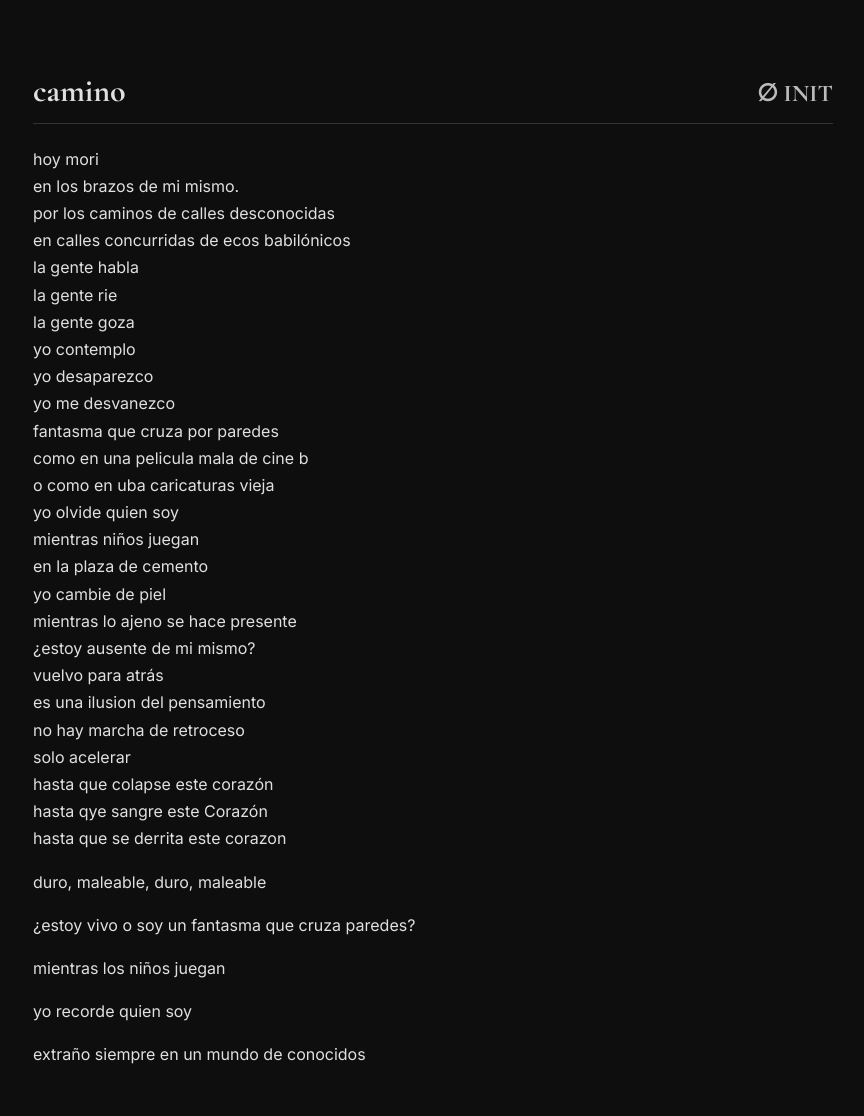
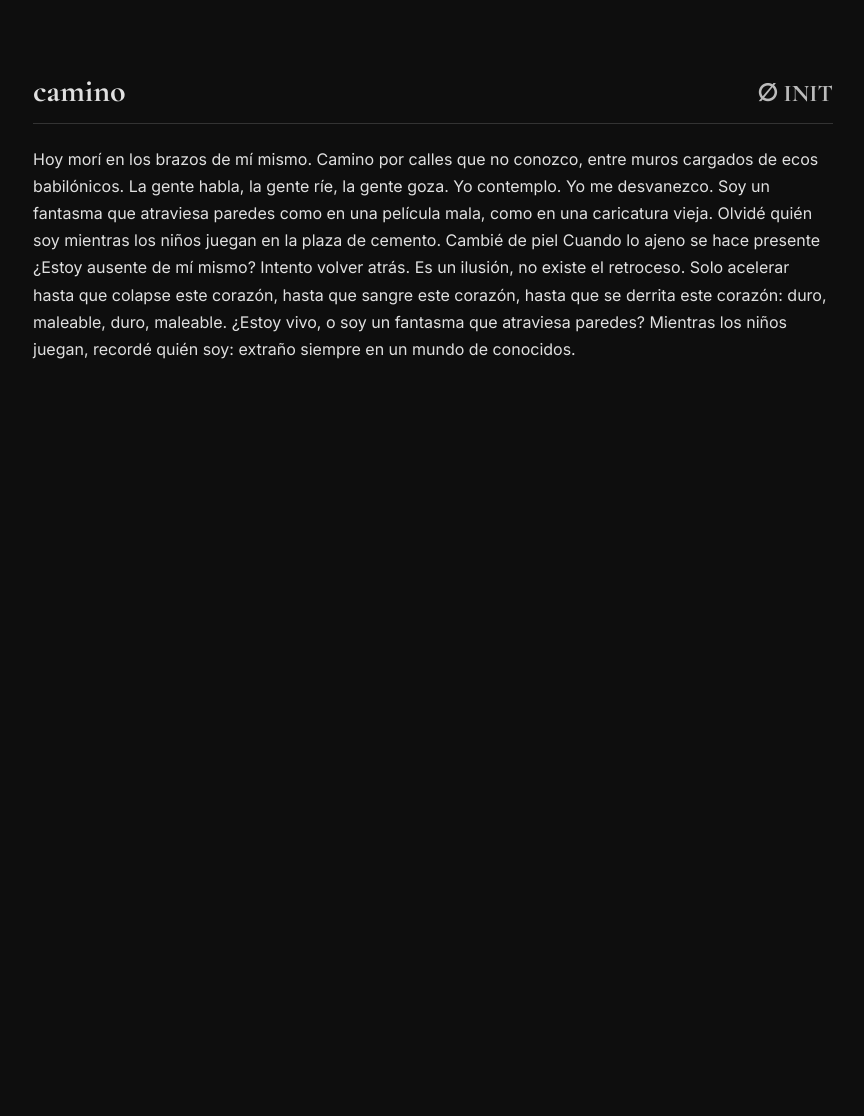
Before and after one commit to hugomoraga/kndl000, a Jekyll site: the page built from _posts/2025-07-11-camino.md, in a window 1280 px wide. Shown: the whole page, without its empty margins (207-1071 px from the left). Built offline with Jekyll 4.4.1, drawn with Linux system fonts in a browser that asks for light colours; after the commit the page ends 900 px from its top, so only the background shows below that.

Commit message:
Actualizar 2025-07-11-camino.md

```diff
--- a/_posts/2025-07-11-camino.md
+++ b/_posts/2025-07-11-camino.md
@@ -3,40 +3,36 @@ layout: default
 title: "camino"
 ---
 
-
-hoy mori
-en los brazos de mi mismo.
-por los caminos de calles desconocidas
-en calles concurridas de ecos babilónicos
-la gente habla
-la gente rie
-la gente goza
-yo contemplo
-yo desaparezco
-yo me desvanezco
-fantasma que cruza por paredes
-como en una pelicula mala de cine b
-o como en uba caricaturas vieja
-yo olvide quien soy
-mientras niños juegan
-en la plaza de cemento
-yo cambie de piel
-mientras lo ajeno se hace presente
-¿estoy ausente de mi mismo?
-vuelvo para atrás
-es una ilusion del pensamiento
-no hay marcha de retroceso
-solo acelerar
-hasta que colapse este corazón
-hasta qye sangre este Corazón
-hasta que se derrita este corazon
-
-duro, maleable, duro, maleable
-
-¿estoy vivo o soy un fantasma que cruza paredes?
-
+Hoy morí
+en los brazos de mí mismo.
+Camino por calles que no conozco,
+entre muros cargados de ecos babilónicos.
+La gente habla,
+la gente ríe,
+la gente goza.
+Yo contemplo.
+Yo me desvanezco.
+Soy un fantasma
+que atraviesa paredes
+como en una película mala,
+como en una caricatura vieja.
+Olvidé quién soy
 mientras los niños juegan
-
-yo recorde quien soy
-
-extraño siempre en un mundo de conocidos
+en la plaza de cemento.
+Cambié de piel
+Cuando lo ajeno se hace presente
+¿Estoy ausente de mí mismo?
+Intento volver atrás.
+Es un ilusión,
+no existe el retroceso.
+Solo acelerar
+hasta que colapse este corazón,
+hasta que sangre este corazón,
+hasta que se derrita este corazón:
+duro, maleable, duro, maleable.
+¿Estoy vivo,
+o soy un fantasma que atraviesa paredes?
+Mientras los niños juegan,
+recordé quién soy:
+extraño siempre
+en un mundo de conocidos.
```
